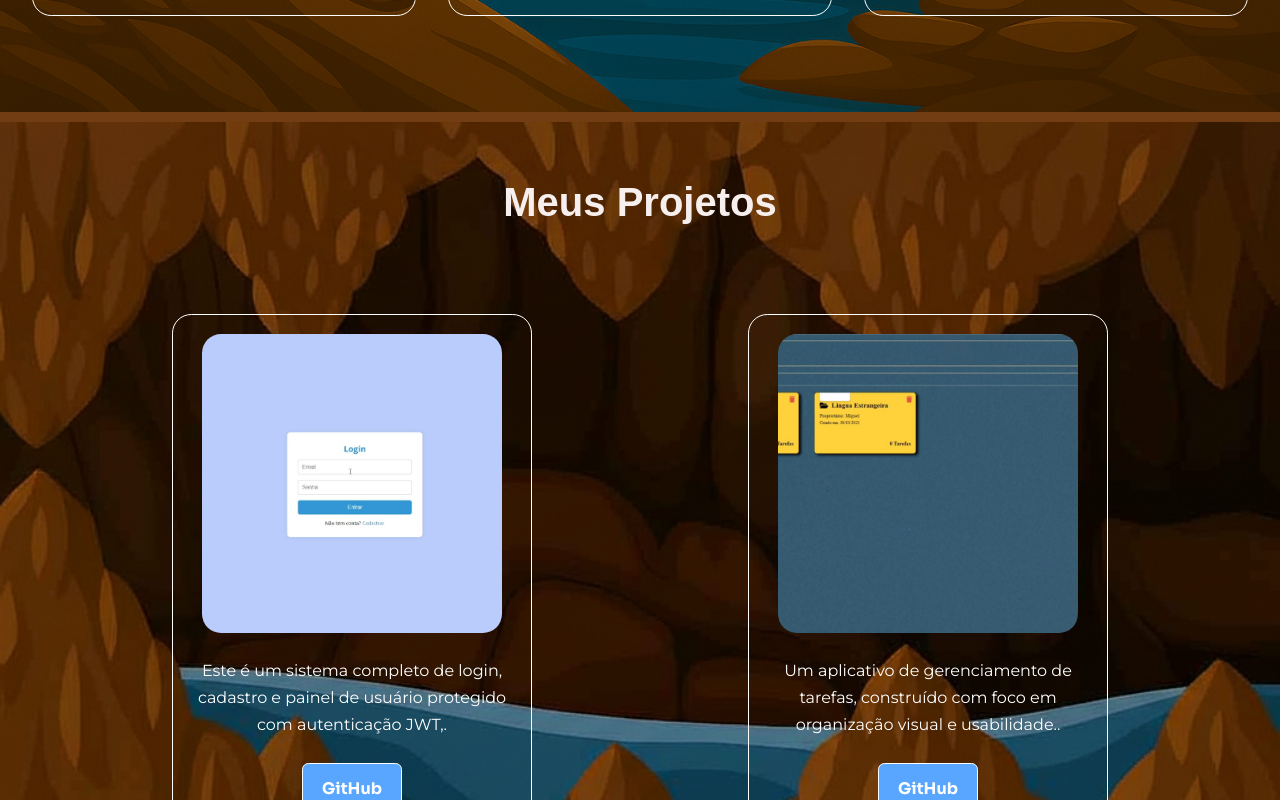
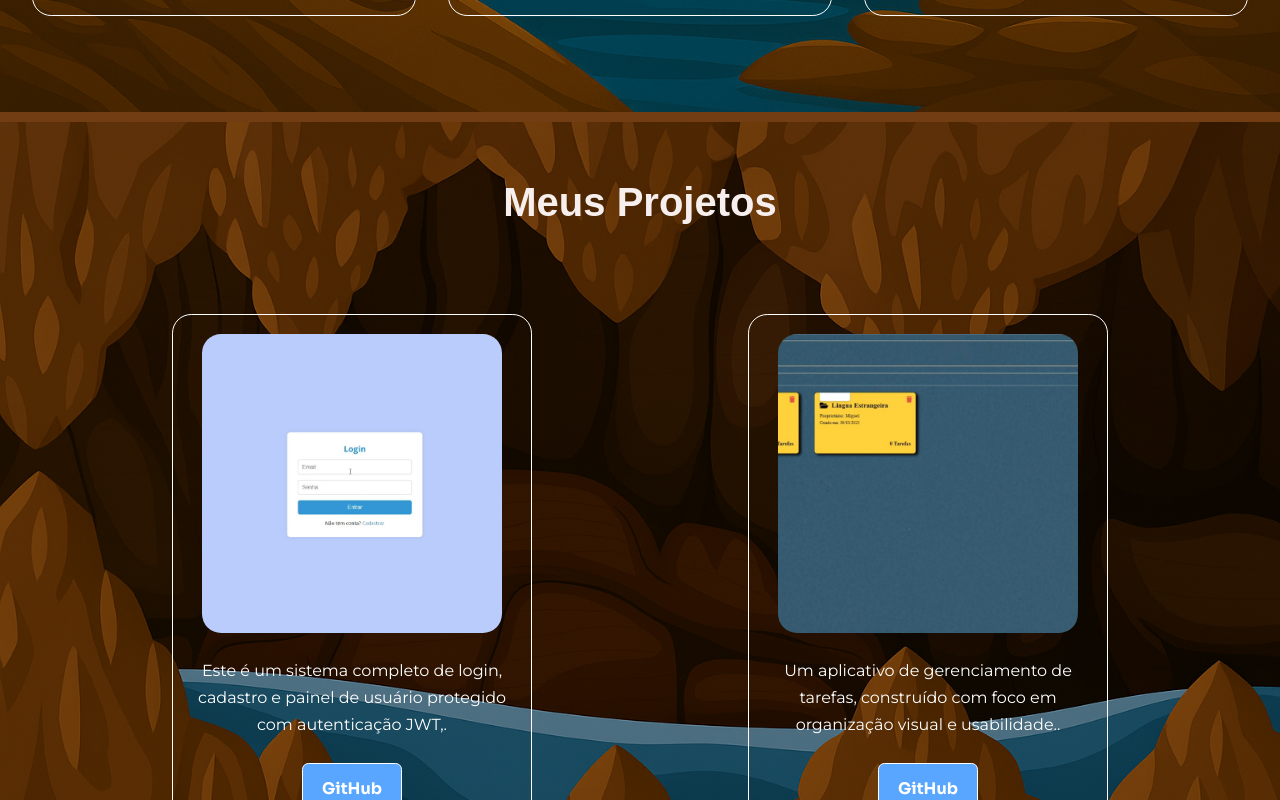
Before and after one commit to IagoArouca/Portifolio, a React (Vite) app: page / in a window 1280 px wide. Shown: the part 1580-2380 px from the top of the page. Built offline with nearby package versions, Linux system fonts and the light colour scheme.

Commit message:
Atualizei projeto

```diff
--- a/src/components/Projects.module.css
+++ b/src/components/Projects.module.css
@@ -3,7 +3,7 @@
   padding: 3rem 2rem 6rem 2rem;
   text-align: center;
   border-bottom: 10px solid #723d13;
-  background-image: url('/img/cavproj.png');
+  background-image: url('/img/projetocav.png');
   background-size: cover;
 }
 
```
